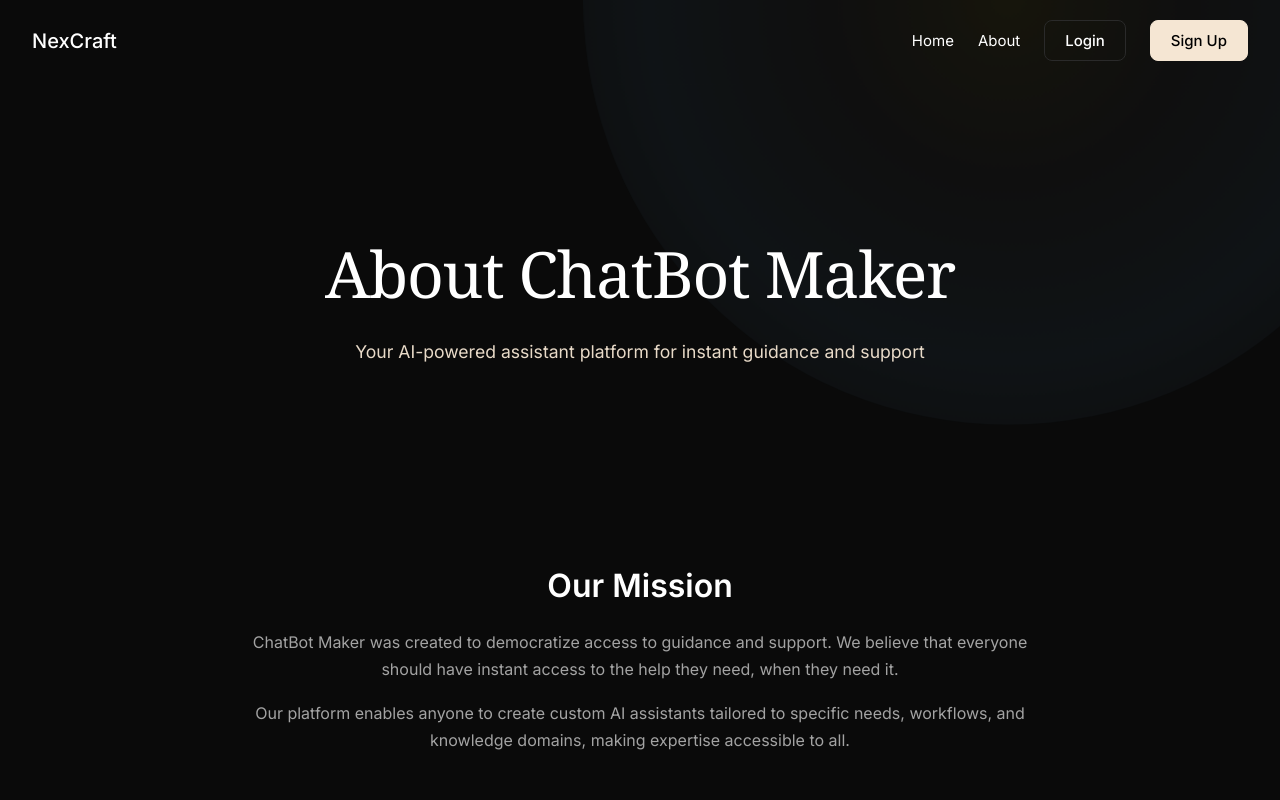
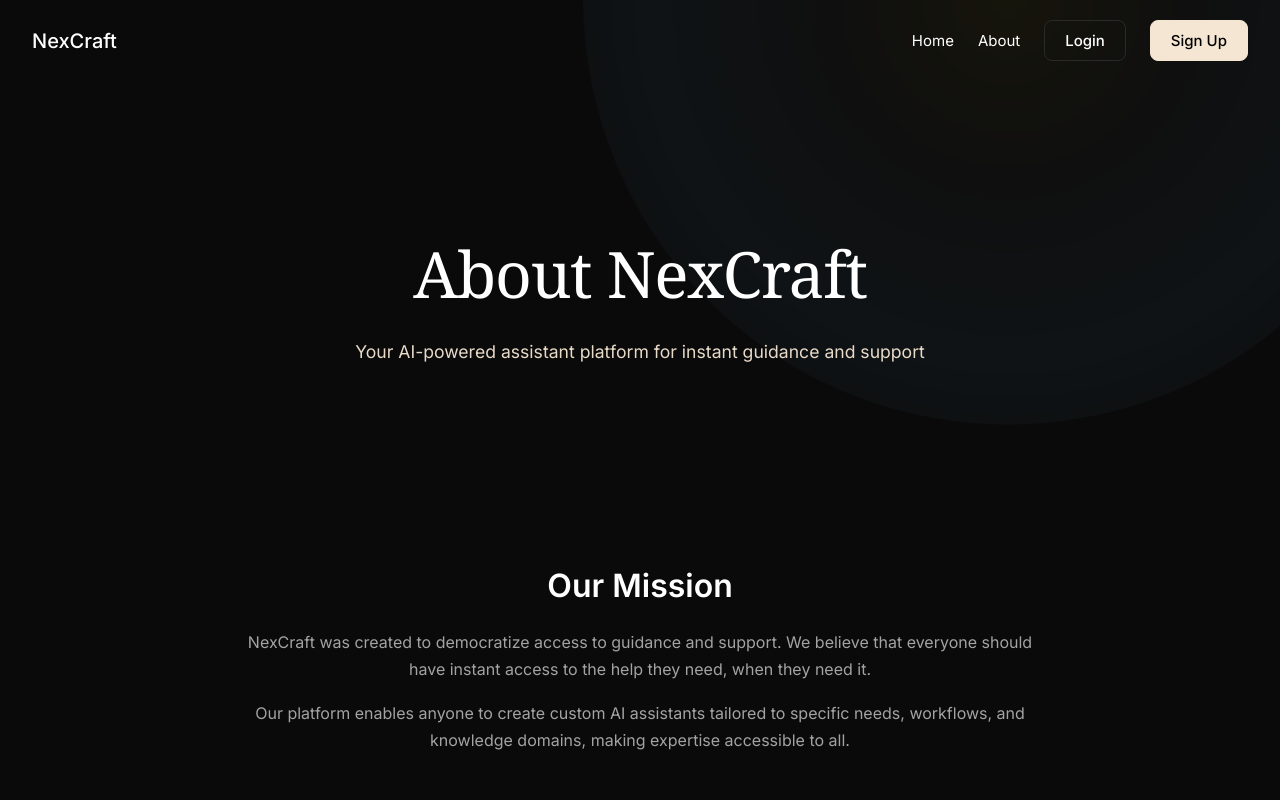
Before and after one commit to MouliSrivastava05/chatbot_maker, a Next.js app: page /about in a window 1280 px wide. Shown: the top 800 px of the page. Built offline with nearby package versions, Linux system fonts and the light colour scheme.

Commit message:
Minor changes in about page

```diff
--- a/src/app/about/page.js
+++ b/src/app/about/page.js
@@ -16,7 +16,7 @@ const About = () => {
     <div className="about-container">
       <section className="about-hero">
         <div className="about-hero-content">
-          <h1>About ChatBot Maker</h1>
+          <h1>About NexCraft</h1>
           <p>Your AI-powered assistant platform for instant guidance and support</p>
         </div>
       </section>
@@ -25,7 +25,7 @@ const About = () => {
         <div className="about-mission-content">
           <h2>Our Mission</h2>
           <p>
-            ChatBot Maker was created to democratize access to guidance and support. We believe that everyone should have
+            NexCraft was created to democratize access to guidance and support. We believe that everyone should have
             instant access to the help they need, when they need it.
           </p>
           <p>
```
